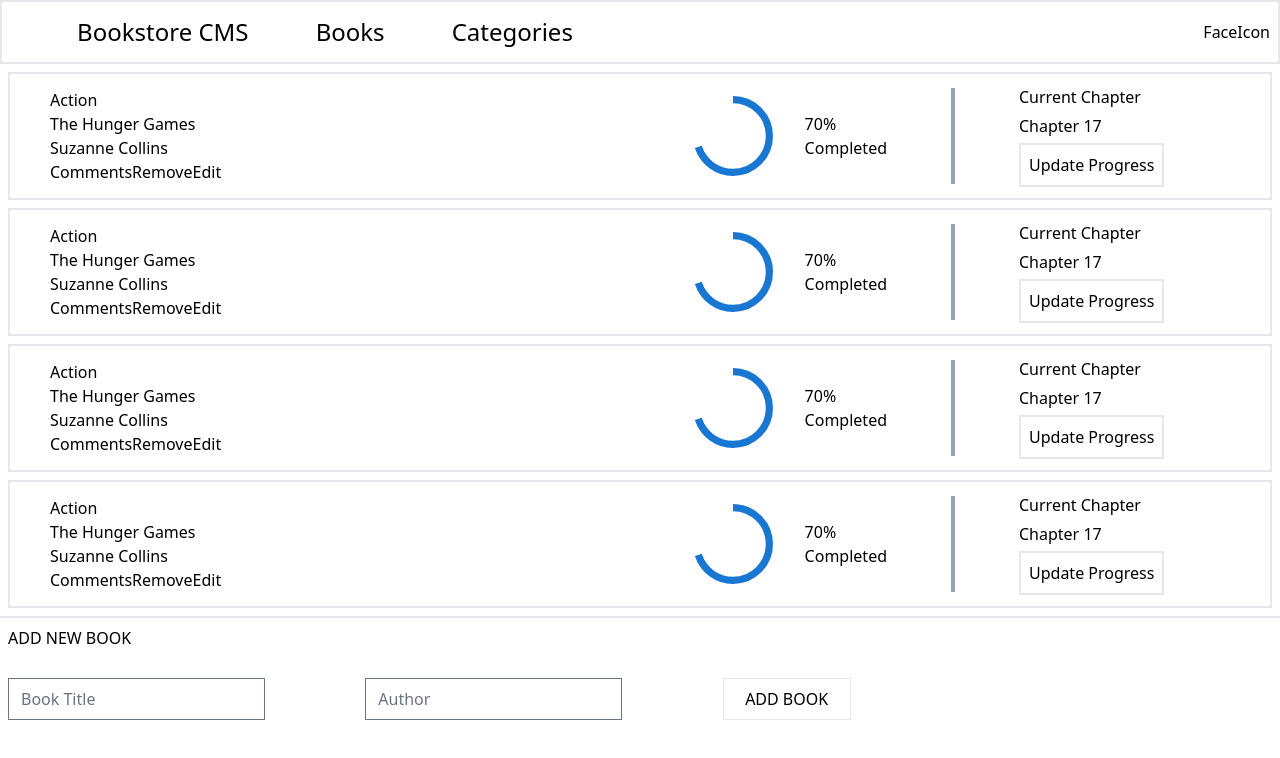
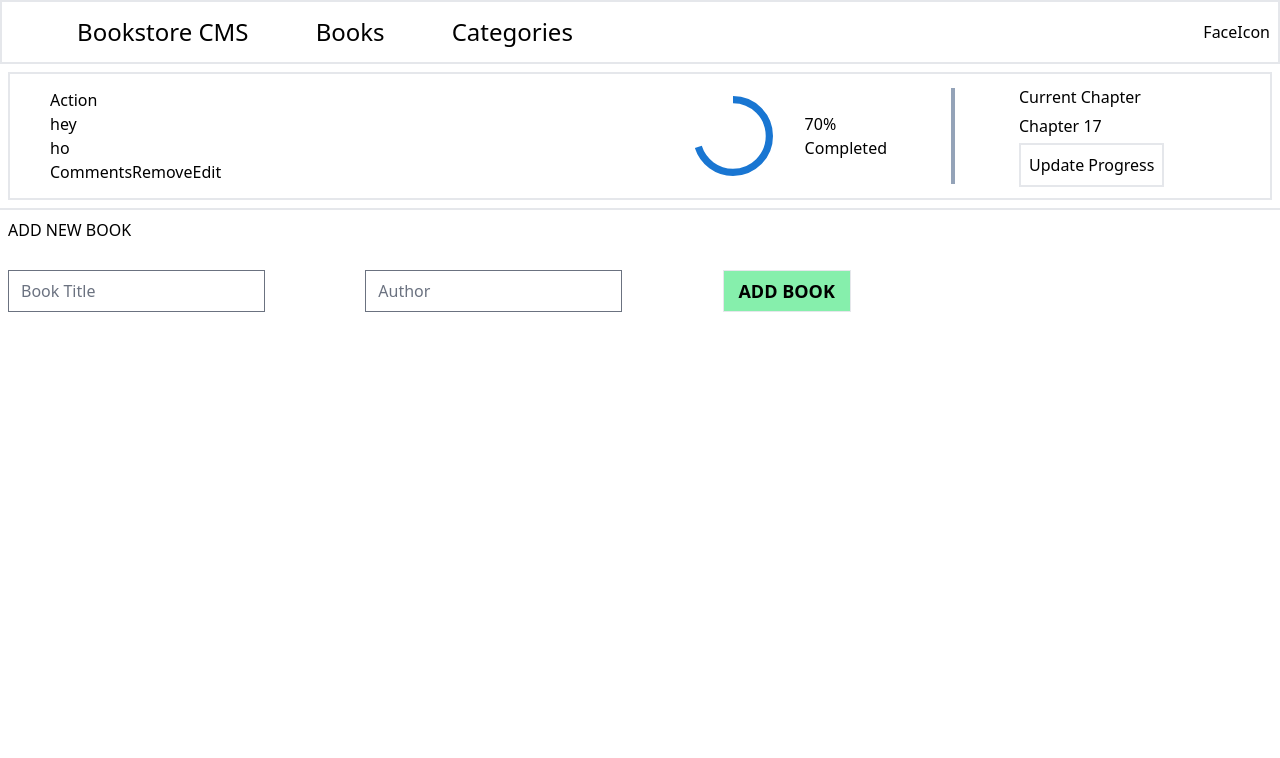
Before and after one commit to MosDevx/Bookstore-React, a React (Vite) app: page /home in a window 1280 px wide. Shown: the top 758 px of the page. Built offline with nearby package versions, Linux system fonts and the light colour scheme.

Commit message:
display books from state

```diff
--- a/src/Components/AddNewBook.jsx
+++ b/src/Components/AddNewBook.jsx
@@ -43,7 +43,7 @@
 			<div className="flex w-full h-28 justify-between flex-col border-t-2 p-2">
 				<h2 className="text-left ">ADD NEW BOOK</h2>
 				<Snackbar
-
+					anchorOrigin={{vertical:"bottom",horizontal:"center"}}
 					open={open}
 					autoHideDuration={1800}
 					onClose={handleClose}
@@ -53,7 +53,7 @@
 					<input type="text" placeholder="Book Title"  value={title} onChange={onTitleChanged}/>
 					<input type="text" placeholder="Author" value={author} onChange={onAuthorChanged}/>
 
-					<button className="border w-32" onClick={onAddBookClicked}>ADD BOOK</button>
+					<button className="border w-32 bg-green-300 text-lg font-bold" onClick={onAddBookClicked}>ADD BOOK</button>
 				 </form>
 			</div>
 		)
--- a/src/Components/Book.jsx
+++ b/src/Components/Book.jsx
@@ -1,7 +1,7 @@
 import React from 'react'
 import CircularProgress from '@mui/material/CircularProgress';
 
-const Book = ({title,author})=>{
+const Book = ({title,author,id})=>{
 
 	return(
 		<>
@@ -14,8 +14,8 @@
 					{/* Details */}
 					<div className='flex flex-col pl-10 text-left'>
 							<span>Action</span>
-							<span>The Hunger Games</span>
-							<span>Suzanne Collins</span>
+							<span>{title}</span>
+							<span>{author}</span>
 
 							<div>
 								<button>Comments</button>
--- a/src/Components/BookList.jsx
+++ b/src/Components/BookList.jsx
@@ -5,13 +5,15 @@
 
 const BookList = ()=>{
 	const books = useSelector(selectBooks)
-	console.log(books);
+	// console.log(books);
 	return(
 		<>
-		<Book />
-		<Book />
-		<Book />
-		<Book />
+			{
+				books.map(book=>{
+					console.log("book",book);
+					return <Book key={book.id} title={book.title} author={book.author} id={book.id}/>
+				})
+			}
 		</>
 
 	)
--- a/src/redux/books/booksSlice.js
+++ b/src/redux/books/booksSlice.js
@@ -1,7 +1,7 @@
 import { createSlice, nanoid } from '@reduxjs/toolkit';
 
 const initialState = {
-  booksList: [],
+  booksList: [{title:"hey",author:"ho",id:1}],
 };
 
 export const booksSlice = createSlice({
```
